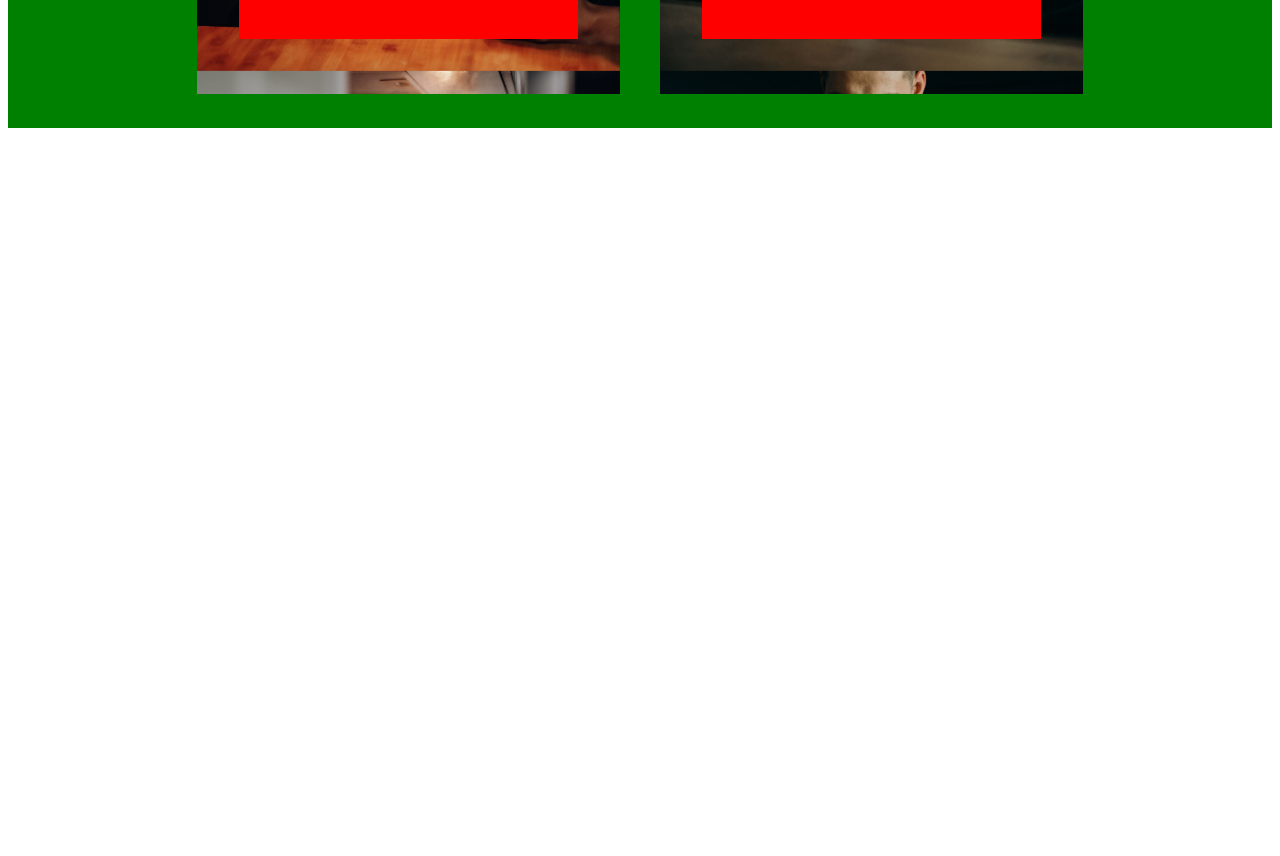
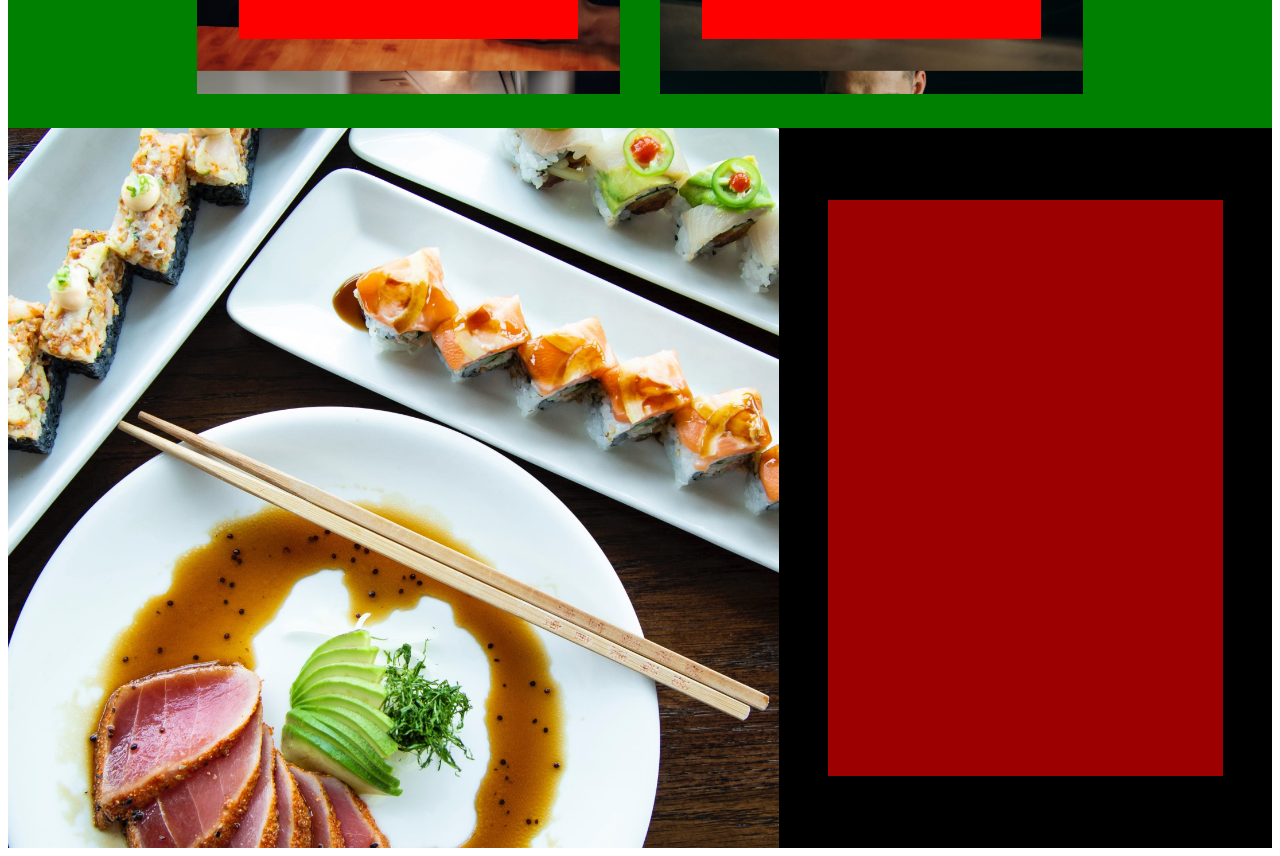
Before and after one commit to AngeloDima/proj-html-vuejs, a Vue app: page / in a window 1280 px wide. Shown: the part 4120-4976 px from the top of the page. Before the commit the page ends 4256 px from the top, so only its background shows below. Built offline with nearby package versions, Linux system fonts and the light colour scheme.

Commit message:
section_five add (copy section three)

```diff
--- a/src/App.vue
+++ b/src/App.vue
@@ -5,6 +5,7 @@
     <section_two />
     <section_three />
     <section_four />
+    <section_five />
   </div>
 </template>
 
@@ -14,6 +15,7 @@
 import section_two from '/src/components/section_two.vue'
 import section_three from '/src/components/section_three.vue'
 import section_four from './components/section_four.vue'
+import section_five from './components/section_five.vue'
 
 export default {
   name: 'App',
@@ -23,6 +25,7 @@
     section_two,
     section_three,
     section_four,
+    section_five,
 }
 }
 </script>
--- /dev/null
+++ b/src/components/section_five.vue
@@ -0,0 +1,46 @@
+<template>
+    <section id="section_three">
+        <div class="Sx"></div>
+        <div class="Dx">
+            <div class="info"></div>
+        </div>
+    </section>
+</template>
+
+<script>
+    export default{
+    Name: `section_five`,
+}
+</script>
+
+<style lang="scss" scoped>
+    #section_three{
+        width: 100%;
+        height: 90vh;
+        background-color: rgb(236, 236, 236);
+        display: flex;
+
+        .Sx{
+            width: 61%;
+            height: 100%;
+            background-image: url(img/slider32x.jpg);
+            background-size: cover;
+            background-position: top;
+        }
+
+        .Dx{
+            width: 39%;
+            height: 100%;
+            background-color: black;
+            display: flex;
+            justify-content: center;
+            align-items: center;
+            .info{
+                width: 80%;
+                height: 80%;
+                background-color: rgba(255, 0, 0, 0.616);
+
+            }
+        }
+    }
+</style>
```
